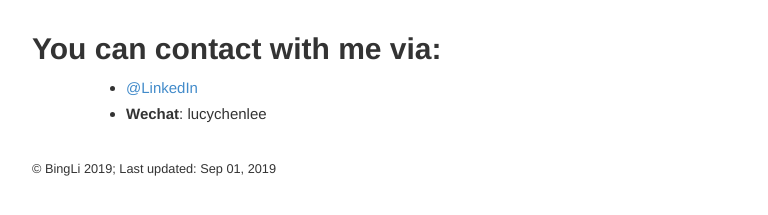
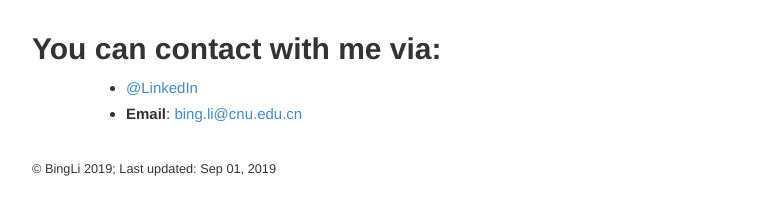
Before and after one commit to libingict/libingict.github.io, a Jekyll site: the page built from about/index.html, in a window 1280 px wide. Shown: the part 335-550 px from the top of the page, without its empty margins (248-1016 px from the left). Built offline with Jekyll 4.4.1, drawn with Linux system fonts in a browser that asks for light colours; nearby versions of some CDN libraries; library files that are not in the unit come from our copies; a script that is not in the unit is left out.

Commit message:
update email

```diff
--- a/about/index.html
+++ b/about/index.html
@@ -14,7 +14,7 @@ title: Misc
 	<div class="about">
 		<ul class="contacts">
 				<li><a href="https://www.linkedin.com/in/bingliece/">@LinkedIn</a></li>
-				<li><b>Wechat</b>: lucychenlee </li>
+				<li><b>Email</b>: <a href="mailto:bing.li@cnu.edu.cn">bing.li@cnu.edu.cn</a> </li>
 				<!-- <li><a href="#">Another site you want to link to</a></li> -->
 				</ul>
 	</div>
```
